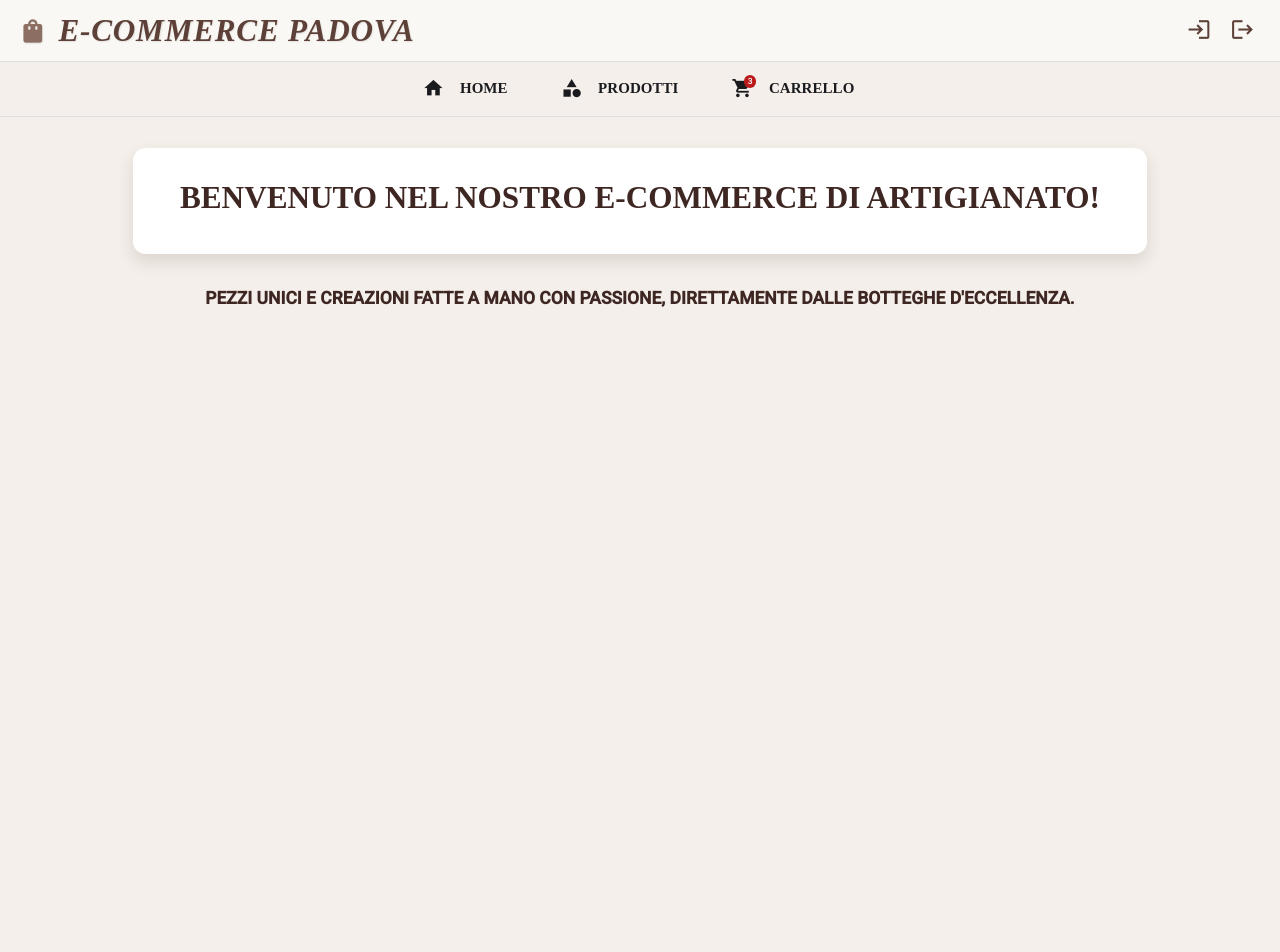
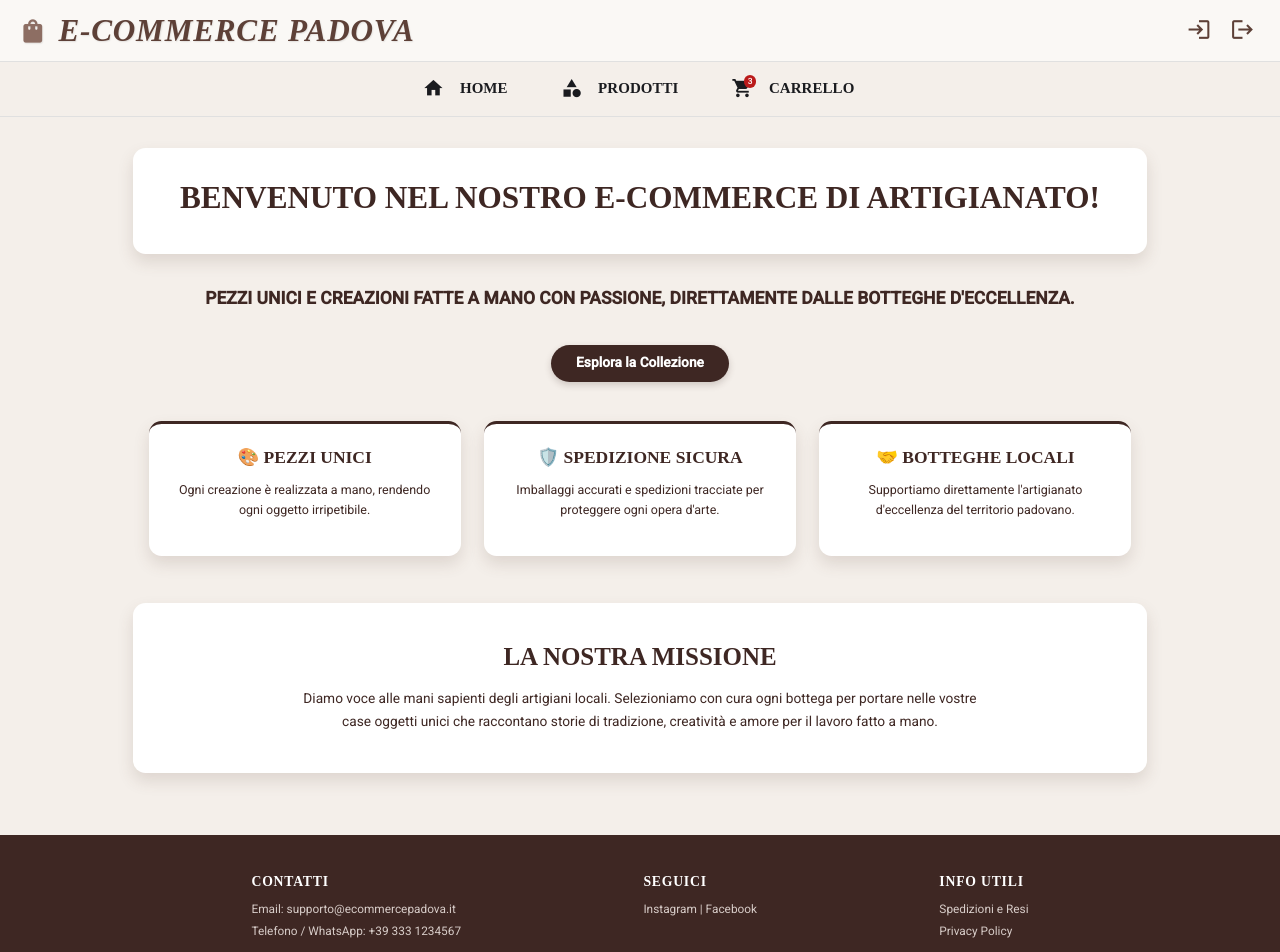
Before and after one commit to BetacomAcademyPadova/FrontEnd_ECommerce_Padova_2026, an Angular app: page /dash/home in a window 1280 px wide. Shown: the top 952 px of the page. Before the commit the page ends 800 px from the top, so only its background shows below. Built offline with nearby package versions, Linux system fonts and the light colour scheme; no server answers.

Commit message:
GestioneUtenteDelete e Home

```diff
--- a/src/app/componenti/gestione-utente/gestione-utente.ts
+++ b/src/app/componenti/gestione-utente/gestione-utente.ts
@@ -25,6 +25,7 @@ export class GestioneUtente implements OnInit
 
   utenti = this.userS.accounts;
   isModifica = signal<boolean>(false);
+  errorMessage = signal<string | null>(null);
   utenteCorrente: any = null;
 
   filtroId: string = '';
@@ -65,7 +66,7 @@ export class GestioneUtente implements OnInit
   onSelected(row: any) {
     console.log("Riga selezionata:", row);
     let dialogRef = this.util.openDialog(SceltaUpdateUtente, row, {
-      width: '400px',
+      width: '700px',
       maxWidth: '90vw',
       height: 'auto',
       maxHeight: '100vh'
@@ -74,7 +75,7 @@ export class GestioneUtente implements OnInit
       if (r === 'update') {
         this.eseguoUpdate(row);
       } else if (r === 'delete') {
-        this.eseguoDelete(row);
+        this.userS.list();
       }
     });
   }
@@ -157,20 +158,5 @@ export class GestioneUtente implements OnInit
     }
   }
 
-  eseguoDelete(row: any) {
-    console.log("Eliminazione di:", row);
-    const idUtente = row.userId;
-
-    this.userS.deleteUser(idUtente).subscribe({
-      next: () => {
-        console.log("Utente eliminato con successo");
-        /*if (this.utenteCorrente && this.utenteCorrente.userId === idUtente) {
-          this.annullaModifica();
-        }*/
-      },
-      error: (err) => {
-        console.error("Errore durante l'eliminazione dell'utente", err);
-      }
-    });
-  }
+  eseguoDelete(row: any) {}
 }
--- a/src/app/componenti/home/home.css
+++ b/src/app/componenti/home/home.css
@@ -28,3 +28,122 @@
     margin-bottom: 30px;
     line-height: 1.6;
 }
+
+.btn-cta {
+  display: inline-block;
+  background-color: #3E2723;
+  color: #ffffff;
+  padding: 14px 32px;
+  font-size: 1.1rem;
+  font-weight: 700;
+  text-decoration: none;
+  border-radius: 30px;
+  margin-top: 10px;
+  margin-bottom: 50px;
+  transition: background-color 0.3s ease, transform 0.2s ease;
+  box-shadow: 0 4px 10px rgba(62, 39, 35, 0.2);
+}
+
+.btn-cta:hover {
+  background-color: #5D4037;
+  transform: translateY(-2px);
+}
+
+.vantaggi-container {
+  display: flex;
+  justify-content: center;
+  gap: 30px;
+  max-width: 1300px;
+  margin: 0 auto 60px auto;
+  padding: 0 20px;
+  flex-wrap: wrap;
+}
+
+.vantaggio-card {
+  background-color: #ffffff;
+  border-radius: 16px;
+  padding: 30px;
+  flex: 1;
+  min-width: 280px;
+  text-align: center;
+  box-shadow: 0 10px 20px rgba(93, 64, 55, 0.15);
+  border-top: 4px solid #3E2723;
+}
+
+.vantaggio-card h3 {
+  color: #3E2723;
+  font-size: 1.4rem;
+  margin-bottom: 15px;
+  font-family: 'Playfair Display', serif;
+  font-weight: 700;
+  text-transform: uppercase;
+}
+
+.vantaggio-card p {
+  color: #3E2723;
+  font-size: 1rem;
+  line-height: 1.6;
+  font-weight: 400;
+}
+
+.chisiamo-container {
+  margin: 40px auto;
+  padding: 50px 40px;
+}
+
+.chisiamo-titolo {
+  font-family: 'Playfair Display', serif;
+  font-size: 2rem;
+  color: #3E2723;
+  font-weight: 700;
+  margin-bottom: 20px;
+  text-transform: uppercase;
+}
+
+.chisiamo-testo {
+  font-size: 1.1rem;
+  color: #3E2723;
+  line-height: 1.7;
+  max-width: 900px;
+  margin: 0 auto;
+}
+
+.footer-ecommerce {
+  background-color: #3E2723;
+  color: #ffffff;
+  padding: 50px 20px 20px 20px;
+  margin-top: 80px;
+}
+
+.footer-content {
+  display: flex;
+  justify-content: space-around;
+  max-width: 1200px;
+  margin: 0 auto;
+  flex-wrap: wrap;
+  gap: 30px;
+  text-align: left;
+  padding-bottom: 30px;
+  border-bottom: 1px solid rgba(255, 255, 255, 0.2);
+}
+
+.footer-colonna h4 {
+  font-size: 1.1rem;
+  margin-bottom: 15px;
+  font-family: 'Playfair Display', serif;
+  font-weight: 700;
+  letter-spacing: 1px;
+}
+
+.footer-colonna p {
+  font-size: 0.95rem;
+  margin-bottom: 8px;
+  color: #d7ccc8;
+}
+
+.footer-bottom {
+  text-align: center;
+  padding-top: 20px;
+  font-size: 0.85rem;
+  color: #a1887f;
+}
--- a/src/app/componenti/home/home.html
+++ b/src/app/componenti/home/home.html
@@ -7,4 +7,47 @@
     <p class="sottotitolo-home">
         PEZZI UNICI E CREAZIONI FATTE A MANO CON PASSIONE, DIRETTAMENTE DALLE BOTTEGHE D'ECCELLENZA.
     </p>
+    <a href="/dash/prodotti" class="btn-cta">Esplora la Collezione</a>
 </div>
+<section class="vantaggi-container">
+    <div class="vantaggio-card">
+        <h3>🎨 PEZZI UNICI</h3>
+        <p>Ogni creazione è realizzata a mano, rendendo ogni oggetto irripetibile.</p>
+    </div>
+    <div class="vantaggio-card">
+        <h3>🛡️ SPEDIZIONE SICURA</h3>
+        <p>Imballaggi accurati e spedizioni tracciate per proteggere ogni opera d'arte.</p>
+    </div>
+    <div class="vantaggio-card">
+        <h3>🤝 BOTTEGHE LOCALI</h3>
+        <p>Supportiamo direttamente l'artigianato d'eccellenza del territorio padovano.</p>
+    </div>
+</section>
+<div class="content-container chisiamo-container">
+    <h2 class="chisiamo-titolo">LA NOSTRA MISSIONE</h2>
+    <p class="chisiamo-testo">
+        Diamo voce alle mani sapienti degli artigiani locali. Selezioniamo con cura ogni bottega per portare nelle vostre case oggetti unici che raccontano storie di tradizione, creatività e amore per il lavoro fatto a mano.
+    </p>
+</div>
+<!-- Footer e Contatti -->
+<footer class="footer-ecommerce">
+    <div class="footer-content">
+        <div class="footer-colonna">
+            <h4>CONTATTI</h4>
+            <p>Email: supporto@ecommercepadova.it</p>
+            <p>Telefono / WhatsApp: +39 333 1234567</p>
+        </div>
+        <div class="footer-colonna">
+            <h4>SEGUICI</h4>
+            <p>Instagram | Facebook</p>
+        </div>
+        <div class="footer-colonna">
+            <h4>INFO UTILI</h4>
+            <p>Spedizioni e Resi</p>
+            <p>Privacy Policy</p>
+        </div>
+    </div>
+    <div class="footer-bottom">
+        <p>&copy; 2026 E-Commerce Padova. Tutti i diritti riservati.</p>
+    </div>
+</footer>
--- a/src/app/dialogs/scelta-update-utente/scelta-update-utente.html
+++ b/src/app/dialogs/scelta-update-utente/scelta-update-utente.html
@@ -6,12 +6,17 @@
     <h2 mat-dialog-title style="margin-bottom: 20px;">COSA VUOLE FARE CON QUESTO UTENTE?</h2>
 
     <mat-dialog-content class="center-content" style="display: flex; flex-direction: column; align-items: center; gap: 20px;">
+        @if (errorMessage) {
+            <div style="background-color: #f8d7da; color: #721c24; padding: 10px; border-radius: 6px; border: 1px solid #f5c6cb; font-size: 0.9rem; font-weight: 500; width: 100%;">
+                {{ errorMessage }}
+            </div>
+        }
         <mat-button-toggle-group name="updateType" [(ngModel)]="updateUt" aria-label="Tipo Update">
             <mat-button-toggle value="update">UPDATE</mat-button-toggle>
             <mat-button-toggle value="delete">DELETE</mat-button-toggle>
         </mat-button-toggle-group>
-
-        <button mat-raised-button color="primary" [disabled]="!updateUt" (click)="confermaScelta()" style="margin-top: 15px; width: 100%;">
+        <button mat-flat-button [disabled]="!updateUt" (click)="confermaScelta()"
+                style="margin-top: 15px; width: 100%; height: 45px; border-radius: 8px; font-weight: bold; font-size: 1rem; background-color: #5c3a21; color: white;">
             CONFERMA
         </button>
     </mat-dialog-content>
--- a/src/app/dialogs/scelta-update-utente/scelta-update-utente.ts
+++ b/src/app/dialogs/scelta-update-utente/scelta-update-utente.ts
@@ -1,22 +1,30 @@
-import { Component, inject } from "@angular/core";
-import { MatDialog, MatDialogRef, MatDialogContent } from "@angular/material/dialog";
+import { ChangeDetectorRef, Component, Inject, inject } from "@angular/core";
+import { MatDialog, MatDialogRef, MatDialogContent, MAT_DIALOG_DATA } from "@angular/material/dialog";
 import { MatIconModule } from "@angular/material/icon";
 import {MatButtonToggleModule} from '@angular/material/button-toggle';
 import { FormsModule  } from '@angular/forms';
+import { MatButtonModule } from '@angular/material/button';
+import { UtenteServices } from "../../services/user-services";
 
 @Component({
   selector: "app-scelta-update-utente",
-  imports: [MatIconModule, MatDialogContent, MatButtonToggleModule, FormsModule],
+  imports: [MatIconModule, MatDialogContent, MatButtonToggleModule, FormsModule,
+    MatButtonModule],
   templateUrl: "./scelta-update-utente.html",
   styleUrl: "./scelta-update-utente.css",
 })
 export class SceltaUpdateUtente
 {
   updateUt:any;
+  errorMessage: string | null = null;
+
+  private cd = inject(ChangeDetectorRef);
 
   readonly dialog = inject(MatDialog);
 
   constructor(
+    @Inject(MAT_DIALOG_DATA) private data: any,
+    private userS: UtenteServices,
     private dialogRef: MatDialogRef<SceltaUpdateUtente>
   ) { }
 
@@ -25,8 +33,25 @@ export class SceltaUpdateUtente
   }
 
   confermaScelta() {
-    if (this.updateUt) {
-      this.dialogRef.close(this.updateUt);
+    this.errorMessage = null;
+
+    if (this.updateUt === 'update') {
+      this.dialogRef.close('update');
+    }
+    else if (this.updateUt === 'delete') {
+      const idUtente = this.data.userId;
+
+      this.userS.deleteUser(idUtente).subscribe({
+        next: () => {
+          console.log("Utente eliminato con successo");
+          this.dialogRef.close('delete');
+        },
+        error: (err) => {
+          console.error("Errore durante l'eliminazione dell'utente", err);
+          this.errorMessage = "Questo venditore ha dei prodotti attivi e non può essere eliminato.";
+          this.cd.detectChanges();
+        }
+      });
     }
   }
 }
```
